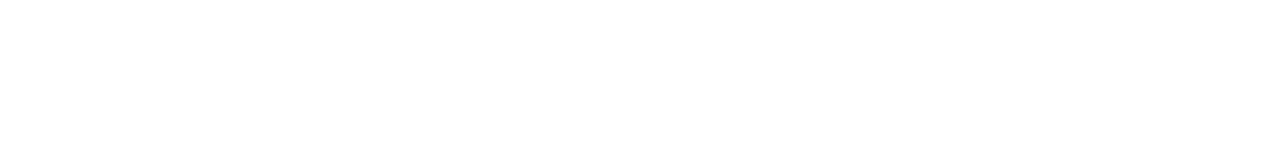
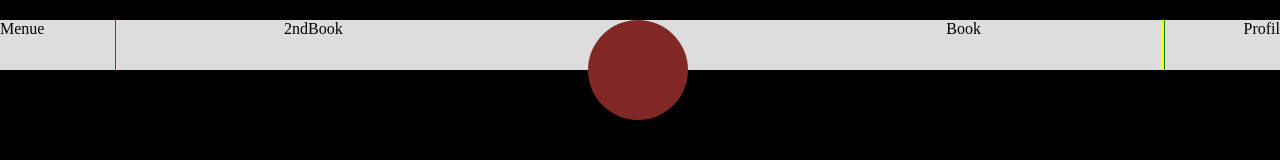
Before and after one commit to Kamillendampf/2ndBook, a plain HTML site: page Prototyp_HTML_CSS/layout.html in a window 1280 px wide. Drawn offline with Linux system fonts and the light colour scheme.

Commit message:
start Layout

```diff
--- a/Prototyp_HTML_CSS/navbar.html
+++ b/Prototyp_HTML_CSS/layout.html
@@ -6,15 +6,30 @@
         <meta name="description" content="Du bist Student? Denn Kaufe hier deine neuen Buecher oder verkaufe deine Altenbuecher.">  <!-- Webseiten beschreibung -->
         <meta name="viewport" content="width=device-width, initial-scale=1.0">                                                      <!-- Erzaeug ein Viewport, macht dass die Seite auf allen Geraeten identisch aussieht. -->
         <title>2ndBook</title>                                                                                                      <!-- Legt den Titel der Webseite fest -->
-        <link rel="icon"  type="image/svg" href="../Assets/icons/Logo_Final.svg">                                                   <!-- Zeit Icon/Logo neben dem Titel an  -->
+        <link rel="icon"  type="image/svg" href="../Assets/icons/Logo_Final.svg">                                                  <!-- Zeit Icon/Logo neben dem Titel an  -->
+        <link rel="stylesheet" href="navbar.css">
 
-
+        <!--    *
+                *
+                *
+                    !!Viewport ist Deklariert!! -> fuer Responive Webseite
+                *
+                *
+                * -->
 
         <!--Hier weiteren Code eintragen-->
 
     </head>
     <body>
-
+            <div class="navContainer">
+                <ol class="navList">
+                    <li class="navElement" id="left">Menue</li>
+                    <li class="navElement" id=navText> 2ndBook</li>
+                    <li class="navElement" id="navCircle"> <div class="circle"></div></li>
+                    <li class="navElement" id="navText"> Book</li>
+                    <li class="navElement" id="right"> Profil</li>
+                </ol>
+            </div>
     </body>
     <footer>
 
--- /dev/null
+++ b/Prototyp_HTML_CSS/navbar.css
@@ -0,0 +1,90 @@
+body{
+    background-color: black;
+    width: 100%;
+    margin: 0 auto;
+    padding-left: 0px;
+    padding-top: 20px;
+    padding-right: 0px;
+    padding-bottom: 0px;
+
+}
+
+/* Der Kasten um die einzelnen Buttons*/
+.navContainer{
+    margin: 0 auto;
+    width: 100%;
+    height: 50px;
+    background-color:rgb(129, 40, 39);
+    padding-left: 0px;
+    padding-top: 0px;
+    padding-right: 0px;
+    padding-bottom: 0px;
+}
+
+/* Der Kreis fuer das logo*/
+.circle{
+    margin: 0 auto;
+    width: 100px;
+    height: 100px;
+    border-radius: 100%;
+    background-color: rgb(129, 40, 39);
+
+}
+
+/*Listen Elemente*/
+.navList{
+    margin: 0 auto;
+    list-style-type: none;
+    padding-left: 0px;
+    padding-top: 0px;
+    padding-right: 0px;
+    padding-bottom: 0px;
+    background-color:yellow;
+    overflow: hidden
+    width: 100%;
+    height: 50px;
+}
+.navElement{
+    float: left;
+    display: block;
+    background-color: #dddddd;
+    height: 100%;
+    padding-left: 0px;
+    padding-top: 0px;
+    padding-right: 0px;
+    padding-bottom: 0px;
+
+}
+
+#left{
+    float: left;
+    text-align: left;
+    width: 9%;
+    border-left: 0px;
+    border-bottom: 0px;
+    border-top: 0px;
+    border-right: 1.5px;
+    border-color: green;
+    border-style: solid;
+}
+#right{
+    float: right;
+    text-align: right;
+    width: 9%;
+    border-left: 1.5px;
+    border-bottom: 0px;
+    border-top: 0px;
+    border-right: 0px ;
+    border-color: green;
+    border-style: solid;
+}
+#navText{
+    float: left;
+    text-align: center;
+    width: 30.8%;
+}
+
+#navCircle{
+    float: left;
+    width: 20%;
+}
```
